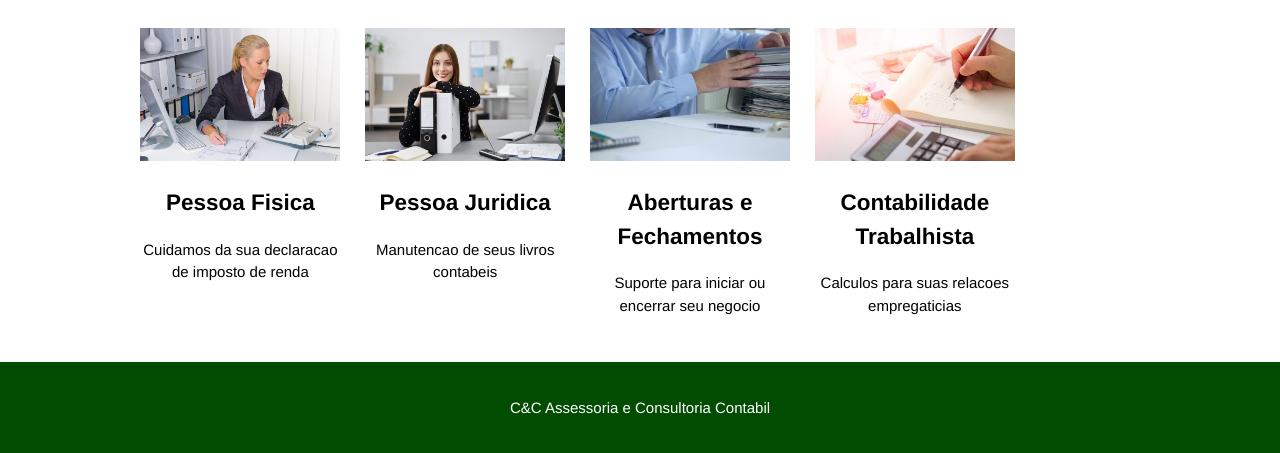
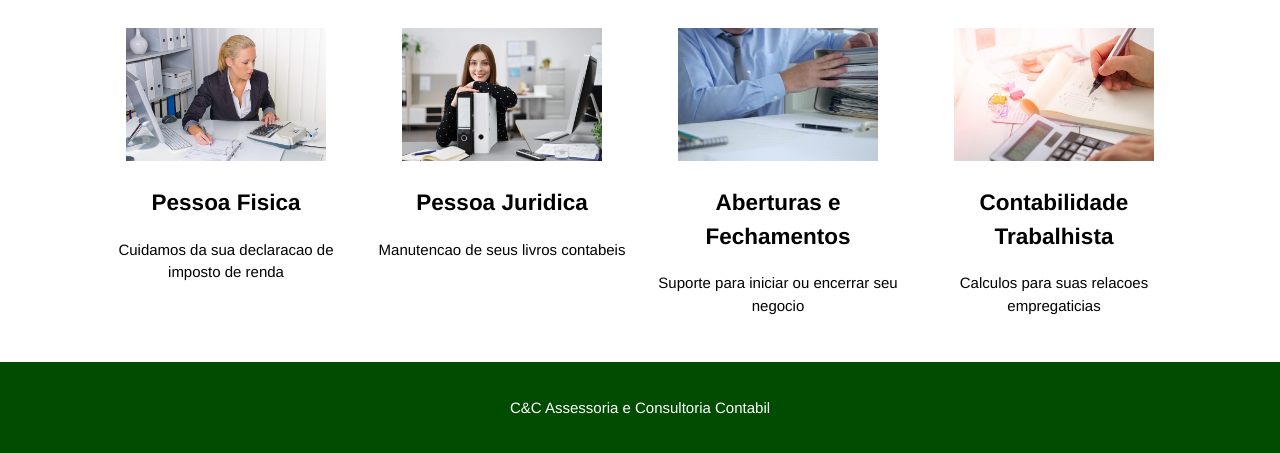
Before and after one commit to pablo-the-souza/c-c2, a plain HTML site: page index.html in a window 1280 px wide. Shown: the part 569-1022 px from the top of the page. Drawn offline with Linux system fonts and the light colour scheme.

Commit message:
Boxes Fixed

```diff
--- a/css/style.css
+++ b/css/style.css
@@ -12,10 +12,17 @@ body{
     margin: 0;
 }
 
-.container {
+.containerHeader {
     width: 80%;
     margin: auto;
     overflow: hidden;
+}
+
+.container {
+    display: flex;
+    justify-content: center;
+    align-items: center;
+    flex-wrap: wrap;
 }
 
 ul{
@@ -125,6 +132,8 @@ header a:hover{
 }
 /*boxes*/
 
+
+
 #boxes {
     margin-top: 20px;
 
@@ -136,7 +145,7 @@ header a:hover{
     width: 20%;
     padding: 10px;
     text-align: center;
-    align-self: center;
+    align-self: flex-start;
     justify-content: space-around;
 
 
@@ -144,6 +153,7 @@ header a:hover{
 
 #boxes .box img{
     width: 200px;
+    align-items:flex-start;
 }
 
 /*sidebar*/
--- a/index.html
+++ b/index.html
@@ -16,7 +16,7 @@
     </head>
     <body>
         <header>
-            <div class="container">
+            <div class="containerHeader">
               <div id="Branding">
                 <img src="./img/logo.png.png">
               </div>
@@ -44,6 +44,7 @@
 
         <section id="boxes">
           <div class="container">
+            <div class="row"></div>
               <div class="box">
               <img src="./img/foto0.jpg">
               <h2>Pessoa Fisica</h2>
@@ -68,6 +69,8 @@
                 <p>Calculos para suas relacoes empregaticias</p>
               </div>
             </div>
+          </div>
+        </section>
     </body>
 
     <script>
```
Also changed, not shown: quemsomos.html (+1 -1 lines), services.html (+1 -1 lines). Lines whose indentation alone changed are shown as unchanged.
